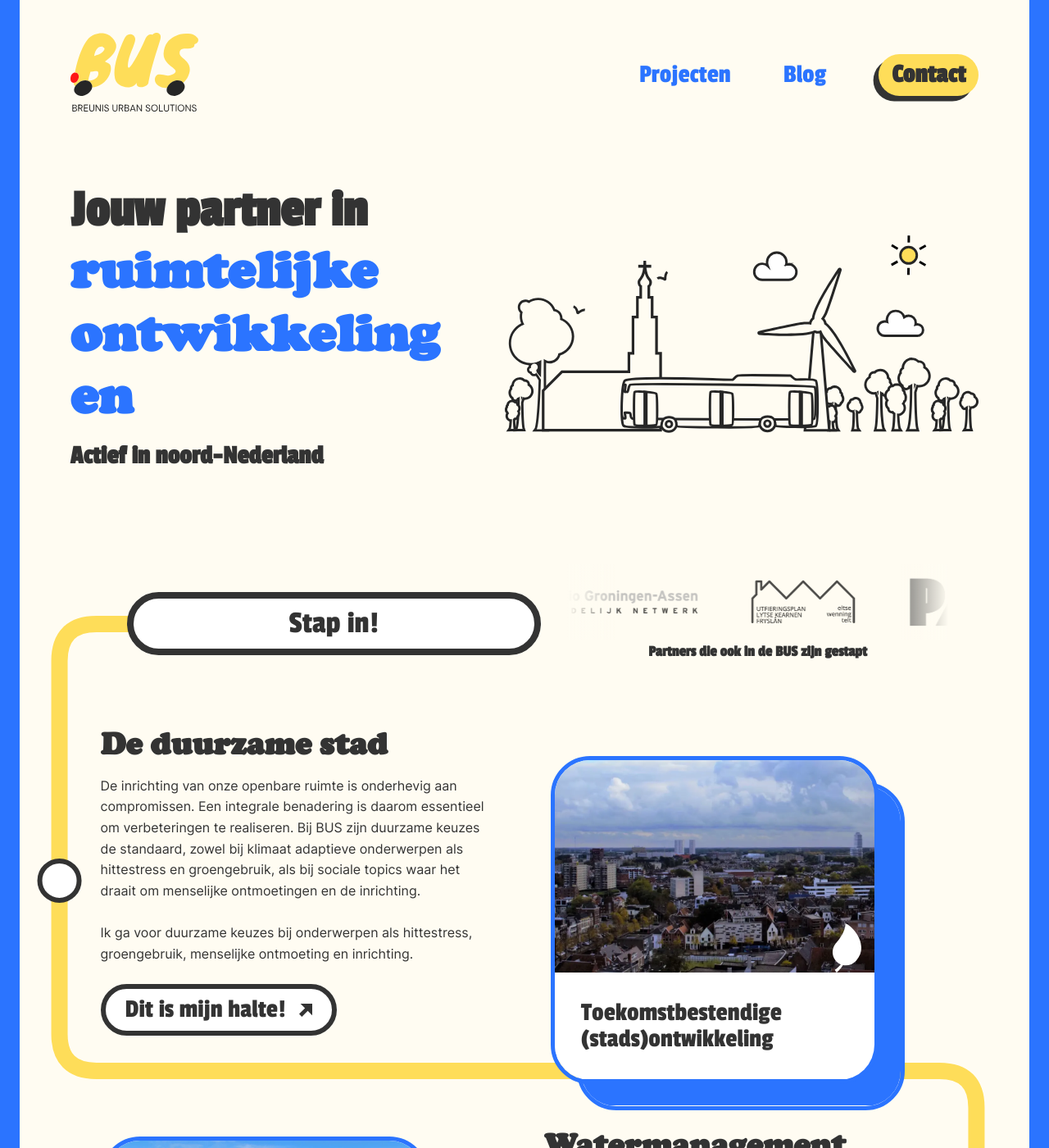
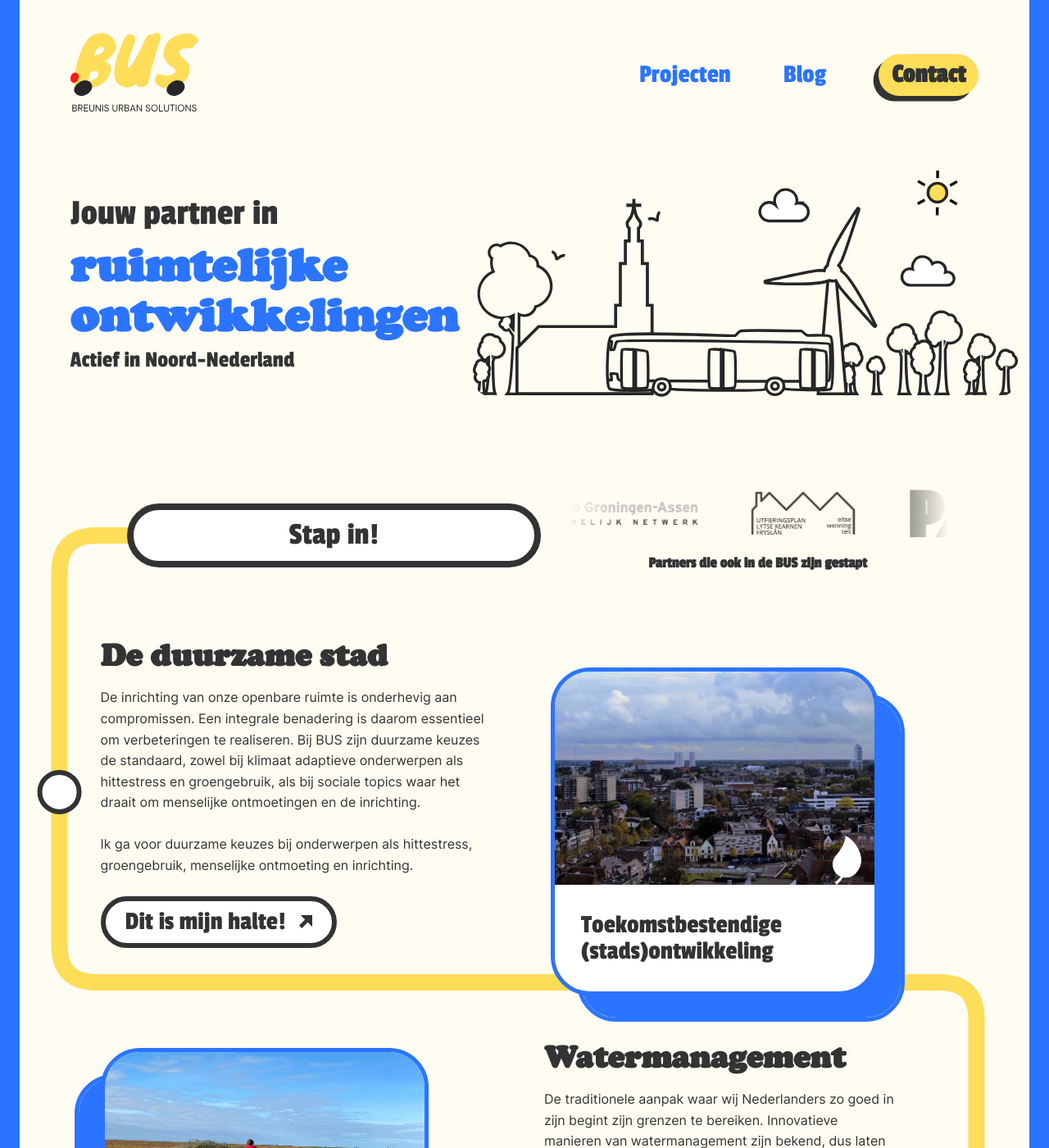
Before and after one commit to TheRealEdd/BreunisUrbanSolutions, a Jekyll site: the page built from index.html, in a window 1280 px wide and 1400 px high. Shown: the whole window at 82% size. Built offline with Jekyll 4.4.1, drawn with Linux system fonts in a browser that asks for light colours.

Commit message:
reworking hero section

```diff
--- a/index.html
+++ b/index.html
@@ -8,10 +8,15 @@ title: Home
 <section class="hero">
     <div class="hero-content">
         <div class="hero-text">
-            <h1>Jouw partner in <span id="hero-text-highlight"><span id="hero-text-spread">ruimtelijke</span> ontwikkelingen</span></h1>
-            <h3>Actief in noord-Nederland</h3>
+            <span class="hero-line-1">Jouw partner in</span>
+            <h1 class="hero-line-2">
+                ruimtelijke<br>ontwikkelingen
+            </h1>
+            <span class="hero-line-3">Actief in Noord-Nederland</span>
         </div>
-        <img src="media/hero-illustratie.svg" alt="Groningen landschap met Martinitoren, windmolen, bus en bomen, vlak geïllustreerd">
+        <div class="hero-image-container">
+            <img src="media/hero-illustratie.svg" alt="Groningen landschap met Martinitoren, windmolen, bus en bomen, vlak geïllustreerd">
+        </div>
     </div>
 </section>
 
--- a/styles.css
+++ b/styles.css
@@ -435,54 +435,105 @@ h3 {
 
 
 /* ==========================================================================
-   HOME HERO SECTION (BASE / DESKTOP)
+   HERO SECTION (BALANCED 40/60 GRID)
    ========================================================================== */
 
 .hero {
-    padding: 4rem 5% 2rem;
+    padding: 3rem 5% 2rem;
     max-width: 1400px;
     margin: 0 auto;
 }
 
 .hero-content {
+    display: grid;
+    /* 40% left column for text, 60% right column for image */
+    grid-template-columns: 40% 60%;
+    gap: 3rem;
+    /* Forces both grid cells to span the exact same height */
+    align-items: stretch;
+}
+
+/* LEFT COLUMN: TEXT BLOCK */
+.hero-text {
+    display: flex;
+    flex-direction: column;
+    justify-content: center;
     text-align: left;
-    margin: 0 auto;
-    display: grid;
-    /* Flexible minmax grid prevents squeezing text or breaking rows */
-    grid-template-columns: minmax(300px, 1fr) minmax(300px, 1.2fr);
-    gap: 3rem;
-    align-items: center;
-}
-
-.hero h1 {
-    font-size: clamp(2.5rem, 5vw, 5.5rem);
+}
+
+.hero-line-1 {
     font-family: "Passion One", sans-serif;
     color: var(--charcoal);
-    margin-bottom: 1rem;
+    font-size: clamp(1.75rem, 3.5vw, 3.5rem);
+    line-height: 1.1;
+}
+
+.hero-line-2 {
+    font-family: "Cooper Black", serif;
+    color: var(--blue);
+    font-size: clamp(2.25rem, 4.5vw, 4.75rem);
     line-height: 1.05;
-    overflow-wrap: break-word;
-}
-
-.hero h3 {
-    font-size: clamp(1.5rem, 2.5vw, 3rem);
+    margin: 0.5rem 0;
+}
+
+.hero-line-3 {
+    font-family: "Passion One", sans-serif;
     color: var(--charcoal);
-    margin-bottom: 1rem;
+    font-size: clamp(1.25rem, 2.2vw, 2.25rem);
     line-height: 1.2;
-    text-align: left; /* Aligns naturally with grid flow */
-}
-
-#hero-text-highlight {
-    color: var(--blue);
-    font-family: "Cooper Black", serif;
-    line-height: 1.2;
-}
-
-.hero img {
+}
+
+/* RIGHT COLUMN: EQUAL-HEIGHT IMAGE CONTAINER */
+.hero-image-container {
     width: 100%;
-    max-width: 100%;
-    height: auto;
-    object-fit: contain;
-    justify-self: center;
+    height: 100%;
+    display: flex;
+    align-items: center;
+    justify-content: center;
+}
+
+.hero-image-container img {
+    width: 100%;
+    height: 100%;
+    /* Ensures image fills the vertical height of the text block without distorting */
+    object-fit: cover;
+    border-radius: 1.5rem;
+}
+
+
+/* ==========================================================================
+   MOBILE RESPONSIVE FALLBACK
+   ========================================================================== */
+
+@media (max-width: 900px) {
+    .hero-content {
+        grid-template-columns: 1fr; /* Stacks vertically on tablet/mobile */
+        gap: 2rem;
+    }
+
+    .hero-text {
+        text-align: center;
+    }
+
+    .hero-line-1 {
+        font-size: clamp(1.5rem, 5vw, 2.5rem);
+    }
+
+    .hero-line-2 {
+        font-size: clamp(2rem, 8vw, 3.5rem);
+    }
+
+    .hero-line-3 {
+        font-size: clamp(1.1rem, 4vw, 1.75rem);
+    }
+
+    .hero-image-container {
+        max-height: 400px;
+    }
+
+    .hero-image-container img {
+        object-fit: contain; /* Prevents heavy cropping when stacked vertically */
+    }
 }
 
 /* ROUTE START */
```
